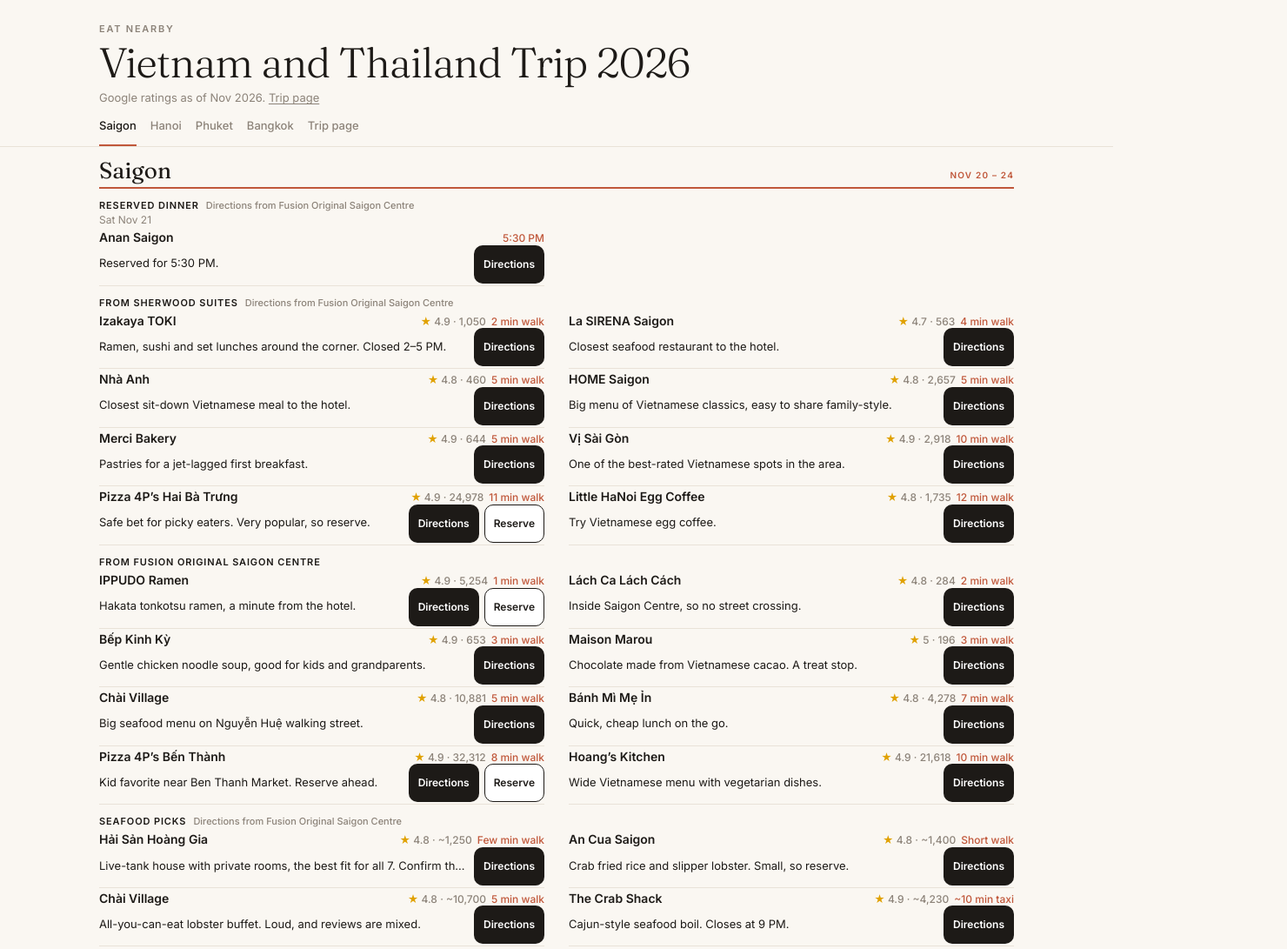
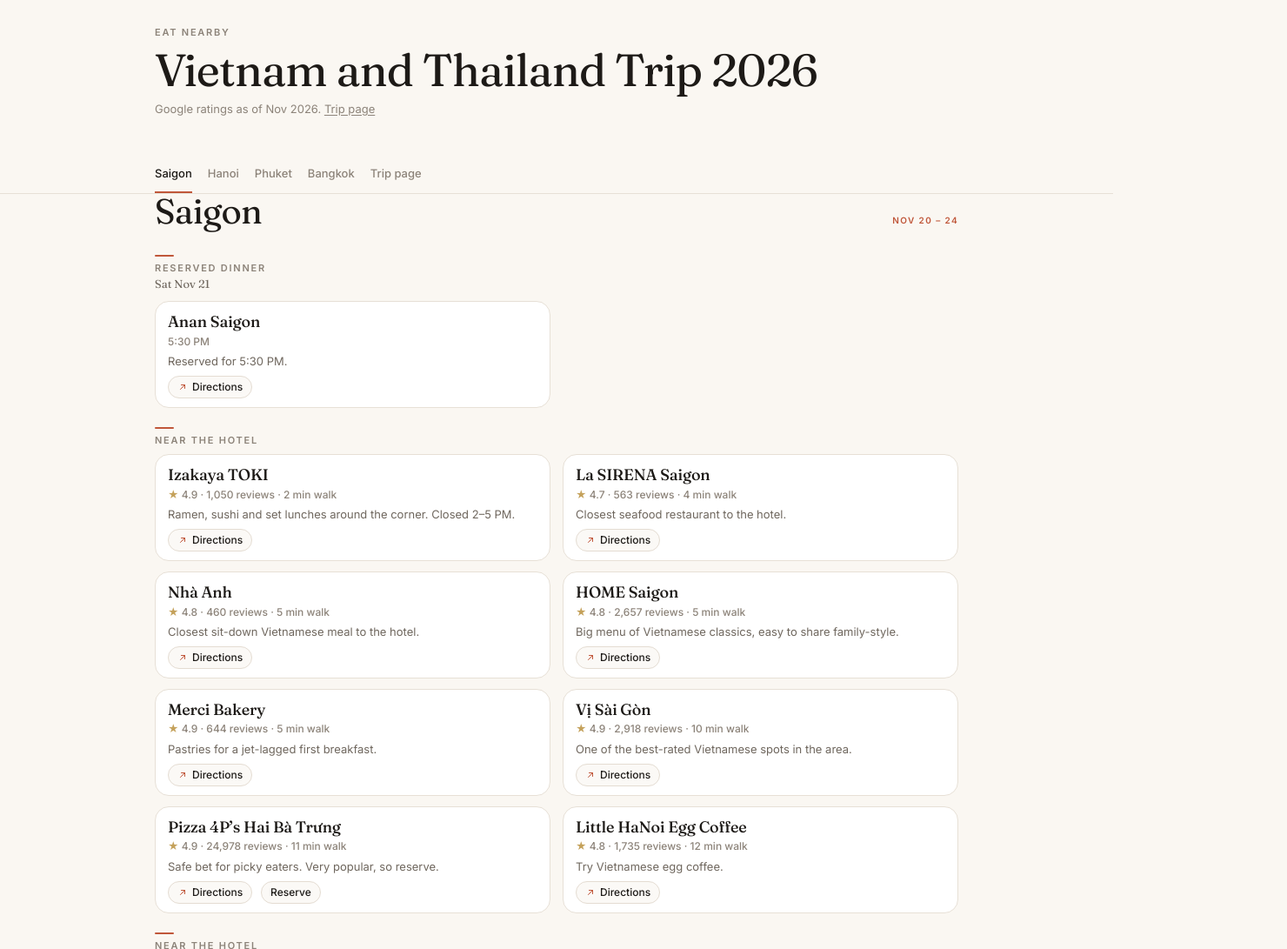
Before and after one commit to o1shadow-cyber/tep-family-trip, a plain HTML site: page tiles.html in a window 1280 px wide. Shown: the top 1091 px of the page at 87% size, 1480 px wide, since content can reach past the window. Drawn offline with Linux system fonts and the light colour scheme.

Commit message:
Restyle the food preview as a calmer city guide
Give each place its own card, smaller outline buttons, and section titles without hotel names. Directions still open from the hotel. Old Town no longer suggests Monday.

Co-authored-by: o1shadow-cyber <o1shadow-cyber@users.noreply.github.com>

```diff
--- a/tiles.html
+++ b/tiles.html
@@ -10,59 +10,59 @@
 <link href="https://fonts.googleapis.com/css2?family=Fraunces:opsz,wght@9..144,300;9..144,400;9..144,500&family=Inter:wght@400;500;600&display=swap" rel="stylesheet">
 <style>
 :root{
-  --paper:#FAF7F2; --ink:#1D1A17; --muted:#8C8379; --line:#E9E2D8; --card:#FFFFFF;
+  --paper:#FAF7F2; --ink:#1D1A17; --muted:#8C8379; --quiet:#6F675E; --line:#E7E0D6; --card:#FFFFFF;
   --saigon:#C0573A; --hanoi:#2F7F68; --phuket:#16798A; --bangkok:#B5852A;
   --serif:'Fraunces',Georgia,serif; --sans:'Inter',system-ui,-apple-system,sans-serif;
 }
 *{box-sizing:border-box;margin:0;padding:0}
 html{scroll-behavior:smooth;scroll-padding-top:48px}
-body{background:var(--paper);color:var(--ink);font:400 15px/1.4 var(--sans);-webkit-font-smoothing:antialiased}
+body{background:var(--paper);color:var(--ink);font:400 15px/1.45 var(--sans);-webkit-font-smoothing:antialiased}
 a{color:inherit;text-decoration:none}
 button{font:inherit;color:inherit}
-.wrap{max-width:1100px;margin:0 auto;padding:0 14px}
-.hero{padding:16px 0 2px}
+.wrap{max-width:980px;margin:0 auto;padding:0 16px 28px}
+.hero{padding:18px 0 4px}
 .kicker{font:600 11px/1 var(--sans);letter-spacing:.16em;text-transform:uppercase;color:var(--muted)}
-.hero h1{font:300 30px/1.05 var(--serif);letter-spacing:-.02em;margin:8px 0 0}
-.sub{color:var(--muted);margin-top:6px;font-size:13px}
+.hero h1{font:400 32px/1.05 var(--serif);letter-spacing:-.02em;margin:10px 0 0}
+.sub{color:var(--muted);margin-top:8px;font-size:13px}
 .sub a{text-decoration:underline;text-underline-offset:2px}
 nav{position:sticky;top:0;z-index:10;background:rgba(250,247,242,.94);backdrop-filter:blur(14px);-webkit-backdrop-filter:blur(14px);border-bottom:1px solid var(--line)}
-nav .wrap{display:flex;gap:16px;overflow-x:auto;scrollbar-width:none;padding-top:0;padding-bottom:0}
+nav .wrap{display:flex;gap:18px;overflow-x:auto;scrollbar-width:none;padding-top:0;padding-bottom:0}
 nav .wrap::-webkit-scrollbar{display:none}
 nav a{flex:none;display:flex;align-items:center;min-height:44px;font:500 13px/1 var(--sans);color:var(--muted);border-bottom:2px solid transparent}
 nav a.on{color:var(--ink);border-color:var(--c,var(--ink))}
-.city{padding:14px 0 2px;scroll-margin-top:48px}
-.fhead{display:flex;align-items:baseline;justify-content:space-between;gap:10px;padding-bottom:6px;border-bottom:2px solid var(--c)}
-.fhead strong{font:400 26px/1 var(--serif)}
-.fhead span{font:600 10px/1 var(--sans);letter-spacing:.12em;text-transform:uppercase;color:var(--c);white-space:nowrap}
-.ghead{display:flex;flex-wrap:wrap;align-items:baseline;gap:2px 8px;margin:12px 0 2px}
-.ghead strong{font:600 11px/1.3 var(--sans);letter-spacing:.08em;text-transform:uppercase;color:var(--ink)}
-.ghead .from{font:500 11px/1.3 var(--sans);color:var(--muted)}
-.gextra{font-size:12px;line-height:1.35;color:var(--muted);margin-top:1px}
-.list{display:flex;flex-direction:column}
-.place{display:grid;grid-template-columns:minmax(0,1fr) auto;grid-template-areas:"top top" "note acts" "extra extra";column-gap:8px;row-gap:0;align-items:center;padding:1px 0 2px;border-bottom:1px solid var(--line)}
-.hit{display:contents}
-.top{grid-area:top;display:flex;align-items:baseline;justify-content:space-between;gap:8px;min-width:0;padding-top:2px;text-align:left}
-.name{flex:1 1 auto;min-width:0;font:600 14px/1.25 var(--sans);text-align:left;white-space:nowrap;overflow:hidden;text-overflow:ellipsis}
-.meta{flex:0 1 auto;min-width:0;font:500 12px/1.2 var(--sans);color:var(--muted);white-space:nowrap;overflow:hidden;text-overflow:ellipsis}
-.meta i{font-style:normal;color:#E0A100}
-.when{color:var(--c);margin-left:6px}
-.note{grid-area:note;min-width:0;background:none;border:0;padding:0 0 2px;text-align:left;font:400 13px/1.3 var(--sans);color:var(--ink);white-space:nowrap;overflow:hidden;text-overflow:ellipsis;cursor:pointer}
-.note:focus-visible,.btn:focus-visible,nav a:focus-visible{outline:2px solid var(--c);outline-offset:2px}
+.city{padding-top:18px;scroll-margin-top:48px}
+.fhead{display:flex;align-items:baseline;justify-content:space-between;gap:12px;padding-bottom:8px}
+.fhead strong{font:400 28px/1 var(--serif);letter-spacing:-.02em}
+.fhead span{font:600 10px/1 var(--sans);letter-spacing:.14em;text-transform:uppercase;color:var(--c)}
+.group{margin-top:22px}
+.group:first-child{margin-top:6px}
+.ghead h3{font:600 11px/1 var(--sans);letter-spacing:.16em;text-transform:uppercase;color:var(--muted)}
+.ghead h3::before{content:"";display:block;width:22px;height:2px;border-radius:2px;background:var(--c);margin-bottom:8px}
+.ghead p{margin-top:4px;font:400 13px/1.35 var(--serif);color:var(--quiet)}
+.list{display:flex;flex-direction:column;gap:8px;margin-top:10px}
+.place{background:var(--card);border:1px solid var(--line);border-radius:16px;padding:12px 14px 0}
+.hit{display:block;width:100%;padding:0;border:0;background:none;text-align:left;cursor:pointer}
+.name{display:block;font:500 18px/1.2 var(--serif);letter-spacing:-.01em}
+.meta{display:block;margin-top:4px;font:500 12px/1.35 var(--sans);color:var(--muted)}
+.meta i{font-style:normal;color:#C4A15A}
+.note{display:block;margin-top:5px;font:400 13px/1.4 var(--sans);color:var(--quiet);white-space:nowrap;overflow:hidden;text-overflow:ellipsis}
 .place.open .note{white-space:normal}
-.acts{grid-area:acts;display:flex;gap:6px;align-items:center}
-.btn{display:inline-flex;align-items:center;justify-content:center;min-height:44px;padding:0 10px;border-radius:10px;font:600 12px/1 var(--sans);border:1px solid transparent}
-.btn.dir{background:var(--ink);color:#fff}
-.btn.go{background:#fff;color:var(--ink);border-color:var(--ink)}
-.extra{grid-area:extra;display:none;padding:2px 0 6px;font-size:12.5px;line-height:1.4;color:var(--muted)}
+.extra{display:none;margin-top:6px;font:400 12.5px/1.4 var(--sans);color:var(--muted)}
 .place.open .extra{display:block}
-.tag{display:inline-block;font:600 9px/1 var(--sans);letter-spacing:.06em;text-transform:uppercase;color:var(--c);border:1px solid var(--c);border-radius:99px;padding:3px 6px;margin:0 6px 0 0;vertical-align:1px}
-.fnote{font-size:12px;line-height:1.35;color:var(--muted);margin-top:6px}
+.tag{display:inline-block;margin-right:6px;font:600 9px/1 var(--sans);letter-spacing:.08em;text-transform:uppercase;color:var(--c);border:1px solid var(--c);border-radius:99px;padding:3px 6px;vertical-align:1px}
+.acts{display:flex;flex-wrap:wrap;align-items:center;margin:0 0 0 -2px}
+.btn{display:inline-flex;align-items:center;min-height:44px;padding:4px 8px 6px 2px;background:none;border:0}
+.btn span{display:inline-flex;align-items:center;gap:5px;height:26px;padding:0 10px;border:1px solid #E4DCD2;border-radius:99px;background:#FBF9F6;font:500 12px/1 var(--sans);color:var(--ink)}
+.btn svg{width:12px;height:12px;color:var(--c)}
+.btn:focus-visible span,.hit:focus-visible{outline:2px solid var(--c);outline-offset:2px}
+.fnote{margin-top:8px;font:400 12.5px/1.4 var(--serif);color:var(--muted)}
 @media (min-width:800px){
-  .wrap{padding:0 24px}
-  .hero{padding-top:28px}
-  .hero h1{font-size:48px}
-  .list{display:grid;grid-template-columns:1fr 1fr;column-gap:28px}
-  .place{break-inside:avoid}
+  .wrap{padding:0 28px 40px}
+  .hero{padding-top:32px}
+  .hero h1{font-size:52px}
+  .fhead strong{font-size:40px}
+  .list{display:grid;grid-template-columns:1fr 1fr;gap:12px 14px}
+  .fnote{grid-column:1 / -1;margin-top:0}
 }
 </style>
 </head>
@@ -73,11 +73,10 @@ nav a.on{color:var(--ink);border-color:var(--c,var(--ink))}
   <p class="sub">Google ratings as of Nov 2026. <a href="index.html#food">Trip page</a></p>
 </div></header>
 <nav><div class="wrap" id="tabs"></div></nav>
-<main class="wrap" id="board"></main>
+<main id="board"></main>
 <script src="food.js"></script>
 <script>
-/* Hotel names and direction origins. Saigon always starts at Fusion:
-   the family only sleeps at Sherwood Suites for one night. */
+/* Direction origins. Saigon always starts at Fusion: one night at Sherwood. */
 const HOTELS = {
   sherwood: {name:"Sherwood Suites", addr:"Sherwood Suites, 192 Nam Ky Khoi Nghia, Ho Chi Minh City"},
   fusion: {name:"Fusion Original Saigon Centre", addr:"Fusion Original Saigon Centre, 65 Le Loi, Ho Chi Minh City"},
@@ -87,9 +86,16 @@ const HOTELS = {
 };
 const CITY_HOTEL = {saigon:"fusion", hanoi:"tirant", phuket:"merlin", bangkok:"dt"};
 const CITY_IN = {saigon:"Ho Chi Minh City", hanoi:"Hanoi", phuket:"Phuket", bangkok:"Bangkok"};
+const ARROW = '<svg viewBox="0 0 24 24" fill="none" stroke="currentColor" stroke-width="2" stroke-linecap="round" stroke-linejoin="round" aria-hidden="true"><path d="M7 17 17 7M9 7h8v8"/></svg>';
 const esc = s => String(s).replace(/[&<>"']/g, c => ({"&":"&amp;","<":"&lt;",">":"&gt;","\"":"&quot;","'":"&#39;"}[c]));
-const groupLabel = g => g.label || (g.h && HOTELS[g.h] ? "From " + HOTELS[g.h].name : "Nearby");
 const isSkip = g => /^skip\b/i.test((g.label || "").trim());
+function sectionCopy(group) {
+  if (isSkip(group)) return {title:"Skip", sub:""};
+  if (!group.label) return {title:"Near the hotel", sub:""};
+  if (/^old town\b/i.test(group.label)) return {title:"Old Town food", sub:"One trip · 35–50 min each way"};
+  const bits = group.label.split(" · ");
+  return {title:bits[0], sub:bits.slice(1).join(" · ")};
+}
 function originId(city, group) {
   if (city === "saigon") return "fusion";
   if (group.h && HOTELS[group.h]) return group.h;
@@ -111,8 +117,13 @@ function dirUrl(origin, dest, mode) {
   return "https://www.google.com/maps/dir/?api=1&origin=" + encodeURIComponent(origin) +
     "&destination=" + encodeURIComponent(dest) + "&travelmode=" + mode;
 }
+function noteOf(place) {
+  if (!place.y) return "";
+  return place.y.replace(" Best for dinner Mon Nov 30 (Sun or Tue also work).", " Sunday or Tuesday dinner works too.");
+}
 function btn(label, href, kind, extra) {
-  return `<a class="btn ${kind}" href="${esc(href)}" target="_blank" rel="noopener"${extra || ""}>${esc(label)}</a>`;
+  const icon = kind === "dir" ? ARROW : "";
+  return `<a class="btn ${kind}" href="${esc(href)}" target="_blank" rel="noopener"${extra || ""}><span>${icon}${esc(label)}</span></a>`;
 }
 
 const tabs = document.getElementById("tabs");
@@ -122,14 +133,9 @@ tabs.innerHTML = FOOD.map(c => `<a href="#food-${c.city}" style="--c:var(--${c.c
 
 board.innerHTML = FOOD.map(city => {
   const groups = city.hotels.map(group => {
-    const full = groupLabel(group);
-    const bits = full.split(" · ");
-    const title = bits[0];
-    const extraNote = bits.slice(1).join(" · ");
+    const copy = sectionCopy(group);
     const skip = isSkip(group);
     const hotel = HOTELS[originId(city.city, group)];
-    const listedHotel = group.h && HOTELS[group.h] ? HOTELS[group.h].name : "";
-    const showOrigin = !skip && hotel.name !== listedHotel;
     const cards = group.p.map(place => {
       const mode = saysWalk(place.w) ? "walking" : "driving";
       const dest = destination(place, city.city);
@@ -140,26 +146,43 @@ board.innerHTML = FOOD.map(city => {
       }
       if (place.res) acts += btn("Reserve", place.res, "go");
       else if (place.act && place.map && /reserv/i.test(place.act)) acts += btn("Reserve", place.map, "go");
-      const meta = [
-        place.r ? `<i>★</i> ${esc(place.r)}${place.k ? ` · ${esc(place.k)}` : ""}` : "",
-        place.w ? `<span class="when">${esc(place.w)}</span>` : ""
-      ].filter(Boolean).join("");
-      const note = place.y || "";
+      const bits = [];
+      if (place.r) bits.push(`<i>★</i> ${esc(place.r)}${place.k ? ` · ${esc(place.k)} reviews` : ""}`);
+      if (place.w) bits.push(esc(place.w));
+      const meta = bits.join(" · ").replace(" · <i>", " <i>");
       const more = [place.t ? `<span class="tag">${esc(place.t)}</span>` : "", place.c ? esc(place.c) : ""].filter(Boolean).join(" ");
-      return `<article class="place"><button type="button" class="hit" aria-expanded="false"><span class="top"><span class="name">${esc(place.n)}</span>${meta ? `<span class="meta">${meta}</span>` : ""}</span>${note ? `<span class="note">${esc(note)}</span>` : `<span class="note"></span>`}${more ? `<span class="extra">${more}</span>` : ""}</button>${acts ? `<span class="acts">${acts}</span>` : ""}</article>`;
+      return `<article class="place"><button type="button" class="hit" aria-expanded="false"><span class="name">${esc(place.n)}</span>${meta ? `<span class="meta">${meta}</span>` : ""}${place.y ? `<span class="note">${esc(noteOf(place))}</span>` : ""}${more ? `<span class="extra">${more}</span>` : ""}</button>${acts ? `<div class="acts">${acts}</div>` : ""}</article>`;
     }).join("");
-    return `<section class="group"><div class="ghead"><strong>${esc(title)}</strong>${showOrigin ? `<span class="from">Directions from ${esc(hotel.name)}</span>` : ""}</div>${extraNote ? `<p class="gextra">${esc(extraNote)}</p>` : ""}<div class="list">${cards}</div>${group.note ? `<p class="fnote">${esc(group.note)}</p>` : ""}</section>`;
+    return `<section class="group"><header class="ghead"><h3>${esc(copy.title)}</h3>${copy.sub ? `<p>${esc(copy.sub)}</p>` : ""}</header><div class="list">${cards}</div>${group.note ? `<p class="fnote">${esc(group.note)}</p>` : ""}</section>`;
   }).join("");
-  return `<section class="city" id="food-${city.city}" style="--c:var(--${city.city})"><div class="fhead"><strong>${esc(city.label)}</strong><span>${esc(city.dates)}</span></div>${groups}</section>`;
+  return `<section class="city wrap" id="food-${city.city}" style="--c:var(--${city.city})"><div class="fhead"><strong>${esc(city.label)}</strong><span>${esc(city.dates)}</span></div>${groups}</section>`;
 }).join("");
 
+function fitNote(el) {
+  const full = el.dataset.full || el.textContent;
+  el.dataset.full = full;
+  el.textContent = full;
+  if (el.scrollWidth <= el.clientWidth + 1) return;
+  const words = full.split(" ");
+  for (let keep = words.length - 1; keep > 1; keep--) {
+    el.textContent = words.slice(0, keep).join(" ").replace(/[.,;:]$/, "") + "…";
+    if (el.scrollWidth <= el.clientWidth + 1) return;
+  }
+}
+const fitAll = () => document.querySelectorAll(".place:not(.open) .note").forEach(fitNote);
+fitAll();
+if (document.fonts && document.fonts.ready) document.fonts.ready.then(fitAll);
 board.addEventListener("click", e => {
   if (e.target.closest("a")) return;
   const hit = e.target.closest(".hit");
   if (!hit) return;
   const place = hit.closest(".place");
+  const note = place.querySelector(".note");
   const open = place.classList.toggle("open");
   hit.setAttribute("aria-expanded", open ? "true" : "false");
+  if (!note) return;
+  if (open) note.textContent = note.dataset.full || note.textContent;
+  else fitNote(note);
 });
 
 const links = [...document.querySelectorAll("#tabs a[href^='#']")];
```
